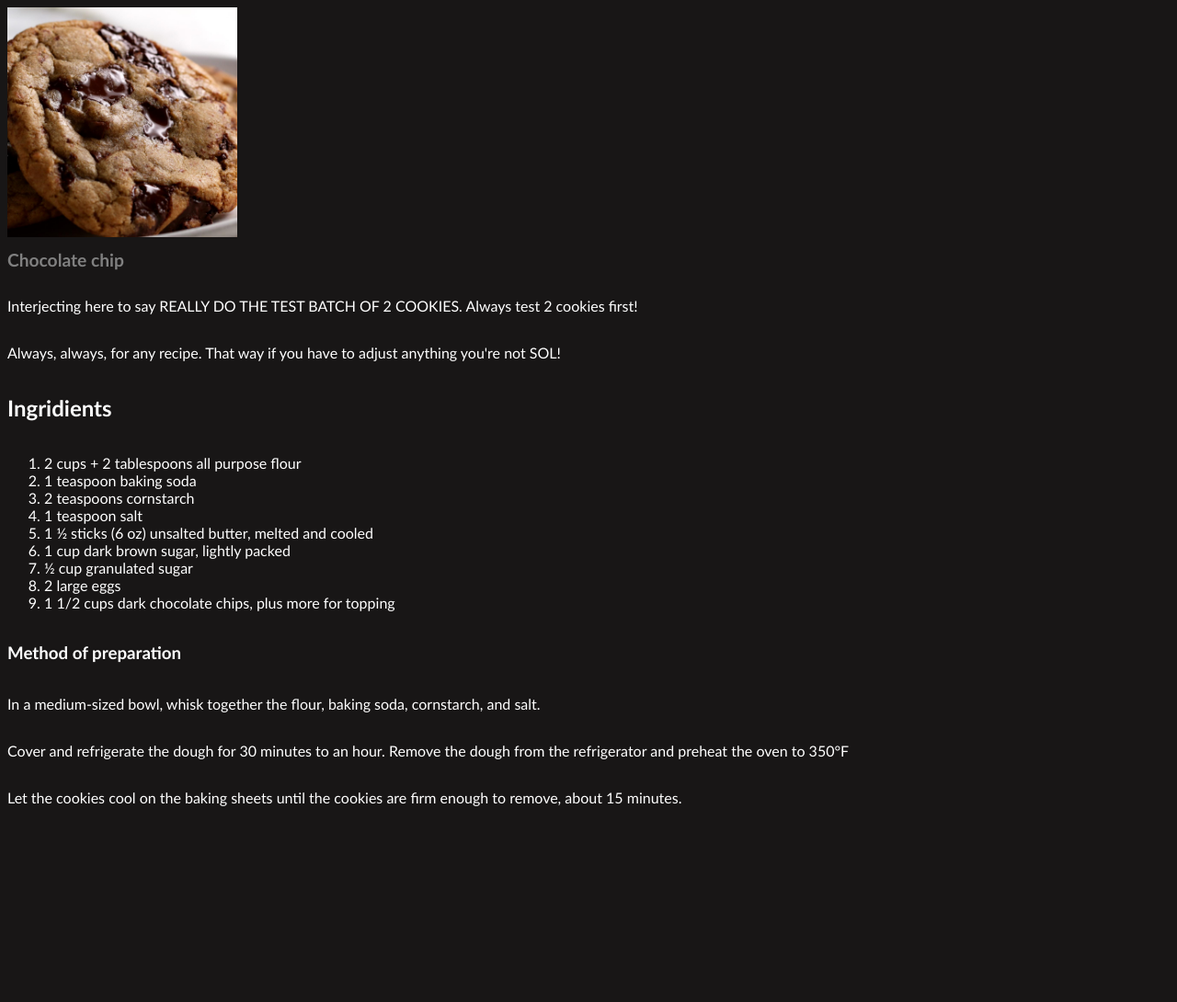
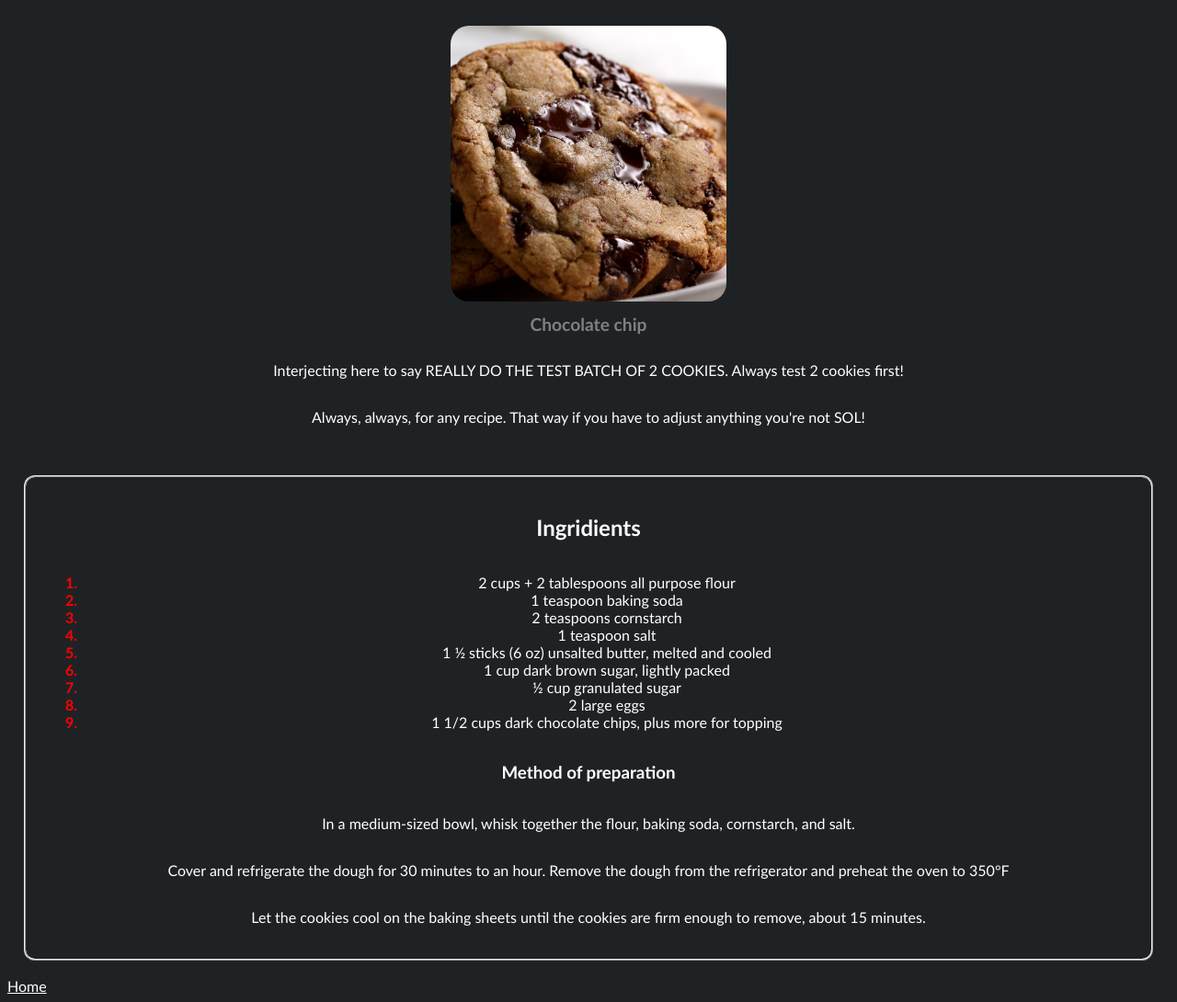
Before and after one commit to Starrk12/archer-recipe, a plain HTML site: page chocolate-chip.html in a window 1280 px wide. Shown: the whole page at 92% size. Before the commit the page ends 901 px from the top, so only its background shows below. Drawn offline with Linux system fonts and the light colour scheme.

Commit message:
completed the design of all pages

```diff
--- a/chocolate-chip.html
+++ b/chocolate-chip.html
@@ -8,10 +8,13 @@
     <title>Chocolate chip</title>
 </head>
 <body>
+    <div class="header">
         <img src="./pictures/chocolate-chip-cookie.jpeg" alt="Picture of chocolate chip cookie">
         <h1>Chocolate chip</h1>
         <p>Interjecting here to say REALLY DO THE TEST BATCH OF 2 COOKIES. Always test 2 cookies first!</p>
         <p>Always, always, for any recipe. That way if you have to adjust anything you're not SOL!</p>
+    </div>
+    <div class="items">
         <h2>Ingridients</h2>
         <ol>
             <li> 2 cups + 2 tablespoons all purpose flour</li>
@@ -28,5 +31,7 @@
         <p>In a medium-sized bowl, whisk together the flour, baking soda, cornstarch, and salt.</p>
         <p>Cover and refrigerate the dough for 30 minutes to an hour. Remove the dough from the refrigerator and preheat the oven to 350°F</p>
         <p>Let the cookies cool on the baking sheets until the cookies are firm enough to remove, about 15 minutes.</p>
+    </div>
+    <a href="./index.html">Home</a>
 </body>
 </html>
--- a/style.css
+++ b/style.css
@@ -1,6 +1,6 @@
 * {
     color: white;
-    background-color: rgb(24, 22, 22);
+    background-color: #1f2225;
     font-family: 'Gill Sans', 'Gill Sans MT', Calibri, 'Trebuchet MS', sans-serif;
 }
 body {
@@ -10,13 +10,14 @@ body {
 }
 .header {
     display: flex;
-    flex-direction: row-reverse;
-    justify-content: space-evenly;
+    flex-direction: column;
+    justify-content: center;
+    align-items: center;
     margin: 20px;
 }
 .header img {
-    width: 200px;
-    height: 200px;
+    width: 300px;
+    height: 300px;
     border-radius: 20px;
 }
 .heading {
@@ -37,7 +38,7 @@ body {
     flex: 1;
 }
 .items {
-    color: grey;
+    color: #514336;
     text-align: center;
     padding: 20px;
     border: 2px;
@@ -51,10 +52,15 @@ body {
 .footer {
     text-align: end;
 }
-.items a:hover img {
+.items a:hover img{
     transform: scale(1.1);
     box-shadow: 0 0 10px rgba(0, 0, 0, 0.5);
     border-radius: 20px;
+}
+ol li::marker {
+    color: red;
+    font-weight: bold;
+    text-align: justify;
 }
 img {
     height: 250px;
```
Also changed, not shown: beer-bread.html (+4 -0 lines), canitas.html (+5 -0 lines), pancakes.html (+5 -0 lines). Lines whose indentation alone changed are shown as unchanged.
